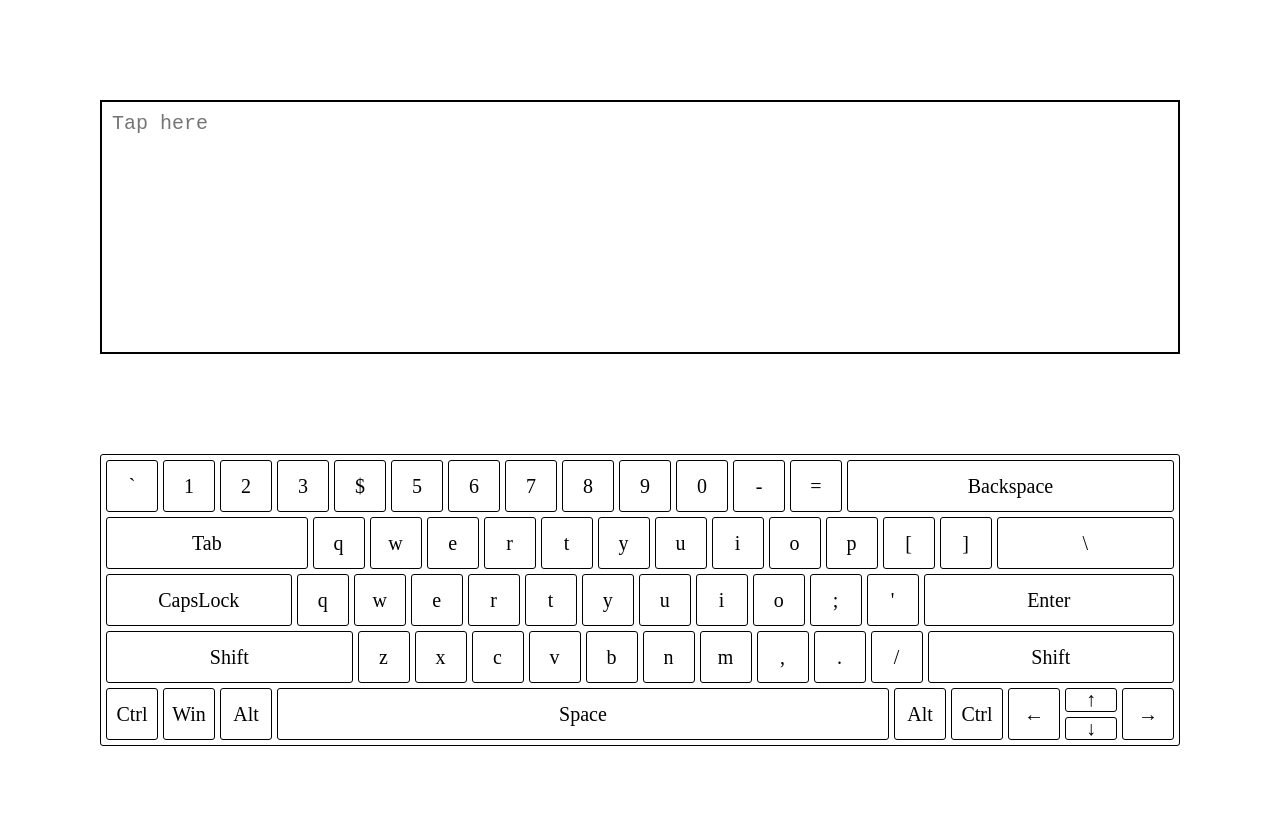
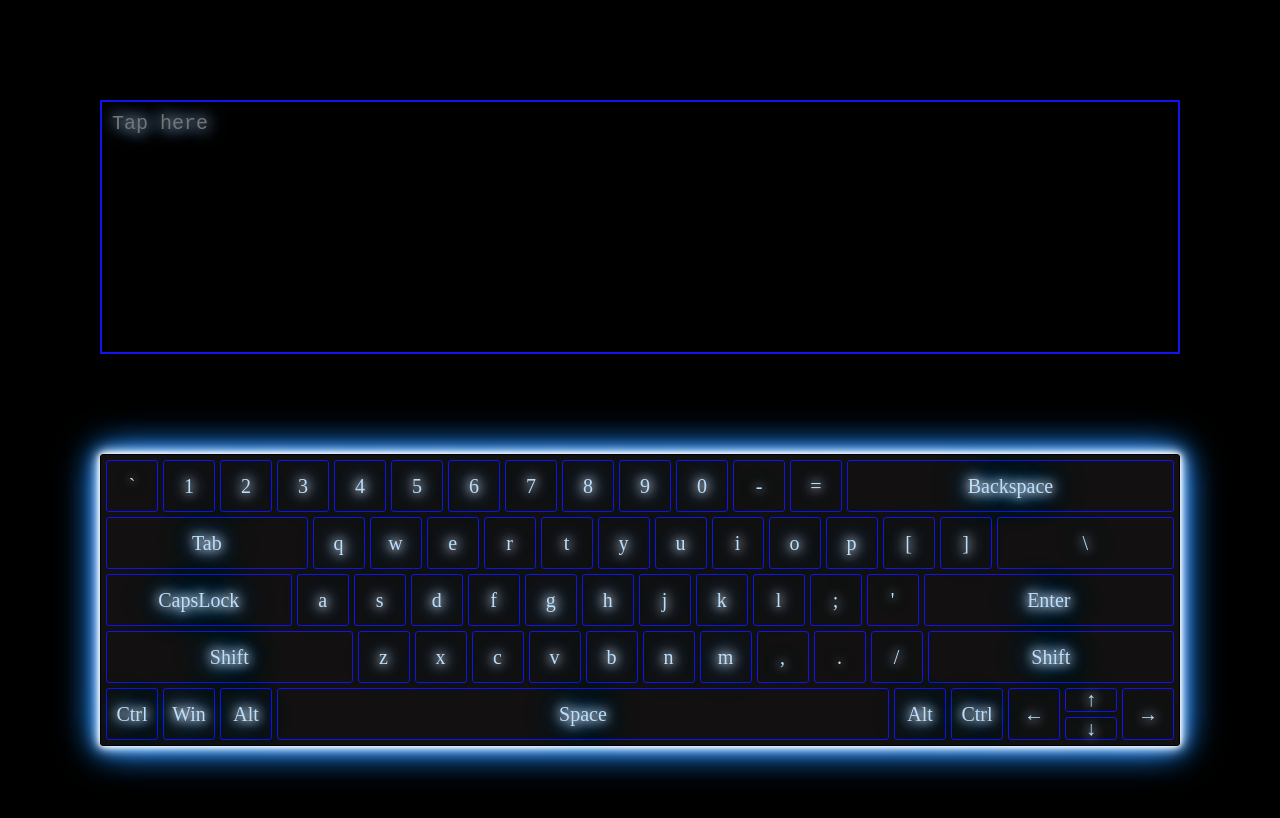
Before and after one commit to AntonOgonovskiy/RSS-Virtual-Keyboard, a website with bundled scripts: page index.html in a window 1280 px wide. Built offline with nearby package versions, Linux system fonts and the light colour scheme.

Commit message:
feat: add styles & event listner to keyboard

```diff
--- a/sass/base/_base.scss
+++ b/sass/base/_base.scss
@@ -5,6 +5,7 @@ body {
 	overflow: hidden;
 	font-size: 10px;
 	box-sizing: border-box;
+	background: black;
 }
 
 .wrapper {
--- a/sass/caps/_another.scss
+++ b/sass/caps/_another.scss
@@ -0,0 +1,11 @@
+.grow1 {
+	flex-grow: 1;
+}
+
+.grow2 {
+	flex-grow: 1.5;
+}
+
+.grow3 {
+	flex-grow: 2;
+}
--- a/sass/caps/_key.scss
+++ b/sass/caps/_key.scss
@@ -3,27 +3,13 @@
 	line-height: 50px;
 	font-size: 2em;
 	border-radius: 3px;
-	border: 1px solid black;
+	border: 1px solid rgb(17, 20, 240);
+
 	margin-left: 5px;
 	margin-bottom: 5px;
-}
-
-.letter {
-	width: 50px;
-	height: 50px;
-
-}
-
-.grow1 {
-	flex-grow: 1;
-}
-
-.grow2 {
-	flex-grow: 1.5;
-}
-
-.grow3 {
-	flex-grow: 2;
+	user-select: none;
+	color: #b9dfff;
+	text-shadow: 0 0 10px #fff, 0 0 15px #fff, 0 0 20px #228dff, 0 0 35px #228dff, 0 0 40px #228dff;
 }
 
 .key-wrap {
@@ -38,7 +24,7 @@
 	line-height: 21.5px;
 	font-size: 2em;
 	border-radius: 3px;
-	border: 1px solid black;
+	border: 1px solid rgb(17, 20, 240);
 	width: 50px;
 	height: 21.5px;
 }
@@ -46,3 +32,8 @@
 .hidden {
 	display: none;
 }
+
+.active {
+	transform: scale(0.9);
+	box-shadow: 0 0 5px #fff, 0 0 10px #fff, 0 0 15px #fff, 0 0 20px #228dff, 0 0 35px #228dff, 0 0 40px #228dff;
+}
--- a/sass/caps/_letters.scss
+++ b/sass/caps/_letters.scss
@@ -0,0 +1,4 @@
+.letter {
+	width: 50px;
+	height: 50px;
+}
--- a/sass/input/_input.scss
+++ b/sass/input/_input.scss
@@ -1,6 +1,13 @@
 .input-style {
 	font-size: 2em;
-	border: solid 2px black;
+	border: solid 2px rgb(17, 20, 240);
+	color: #b9dfff;
+	text-shadow: 0 0 15px #fff, 0 0 20px #228dff;
+	background-color: black;
 	padding: 10px;
 	resize: none;
+
+	&:focus {
+		box-shadow: 0 0 5px #fff, 0 0 10px #fff, 0 0 15px #fff, 0 0 20px #228dff, 0 0 35px #228dff, 0 0 40px #228dff;
+	}
 }
--- a/sass/keyboard/_keyboard.scss
+++ b/sass/keyboard/_keyboard.scss
@@ -6,6 +6,8 @@
 	padding-top: 5px;
 	padding-right: 5px;
 	box-sizing: border-box;
+	background: rgb(18, 16, 16);
+	box-shadow: 0 0 5px #fff, 0 0 10px #fff, 0 0 15px #fff, 0 0 20px #228dff, 0 0 35px #228dff, 0 0 40px #228dff;
 }
 
 .board {
--- a/src/buttons.js
+++ b/src/buttons.js
@@ -36,8 +36,8 @@ const row0 = [
 		'class': 'letter',
 		'rus': '4',
 		'rusUp': ';',
-		'eng': '$',
-		'engUp': '4',
+		'eng': '4',
+		'engUp': '$',
 	},
 	{
 		'id': 'Digit5',
@@ -88,7 +88,7 @@ const row0 = [
 		'engUp': ')',
 	},
 	{
-		'id': 'NumpadSubtract',
+		'id': 'Minus',
 		'class': 'letter',
 		'rus': '-',
 		'rusUp': '_',
@@ -240,7 +240,7 @@ const row2 = [
 		'class': 'letter',
 		'rus': 'ф',
 		'rusUp': 'Ф',
-		'eng': 'q',
+		'eng': 'a',
 		'engUp': 'A',
 	},
 	{
@@ -248,7 +248,7 @@ const row2 = [
 		'class': 'letter',
 		'rus': 'ы',
 		'rusUp': 'Ы',
-		'eng': 'w',
+		'eng': 's',
 		'engUp': 'S',
 	},
 	{
@@ -256,7 +256,7 @@ const row2 = [
 		'class': 'letter',
 		'rus': 'в',
 		'rusUp': 'В',
-		'eng': 'e',
+		'eng': 'd',
 		'engUp': 'D',
 	},
 	{
@@ -264,7 +264,7 @@ const row2 = [
 		'class': 'letter',
 		'rus': 'а',
 		'rusUp': 'А',
-		'eng': 'r',
+		'eng': 'f',
 		'engUp': 'F',
 	},
 	{
@@ -272,7 +272,7 @@ const row2 = [
 		'class': 'letter',
 		'rus': 'п',
 		'rusUp': 'П',
-		'eng': 't',
+		'eng': 'g',
 		'engUp': 'G',
 	},
 	{
@@ -280,7 +280,7 @@ const row2 = [
 		'class': 'letter',
 		'rus': 'р',
 		'rusUp': 'Р',
-		'eng': 'y',
+		'eng': 'h',
 		'engUp': 'H',
 	},
 	{
@@ -288,7 +288,7 @@ const row2 = [
 		'class': 'letter',
 		'rus': 'о',
 		'rusUp': 'О',
-		'eng': 'u',
+		'eng': 'j',
 		'engUp': 'J',
 	},
 	{
@@ -296,7 +296,7 @@ const row2 = [
 		'class': 'letter',
 		'rus': 'л',
 		'rusUp': 'Л',
-		'eng': 'i',
+		'eng': 'k',
 		'engUp': 'K',
 	},
 	{
@@ -304,7 +304,7 @@ const row2 = [
 		'class': 'letter',
 		'rus': 'д',
 		'rusUp': 'Д',
-		'eng': 'o',
+		'eng': 'l',
 		'engUp': 'L',
 	},
 	{
@@ -399,7 +399,7 @@ const row3 = [
 		'engUp': 'M',
 	},
 	{
-		'id': 'KeyK',
+		'id': 'Comma',
 		'class': 'letter',
 		'rus': 'б',
 		'rusUp': 'Б',
@@ -407,7 +407,7 @@ const row3 = [
 		'engUp': '<',
 	},
 	{
-		'id': 'KeyL',
+		'id': 'Period',
 		'class': 'letter',
 		'rus': 'ю',
 		'rusUp': 'Ю',
@@ -415,7 +415,7 @@ const row3 = [
 		'engUp': '>',
 	},
 	{
-		'id': 'Semicolon',
+		'id': 'Slash',
 		'class': 'letter',
 		'rus': '.',
 		'rusUp': ',',
--- a/src/row.js
+++ b/src/row.js
@@ -8,7 +8,7 @@ class Row {
 			key.classList.add(i.class)
 			let langRu = document.createElement('span');
 			let langEn = document.createElement('span');
-			langRu.classList.add('hidden');
+			// langRu.classList.add('hidden');
 			let capEn = document.createElement('span');
 			let capEnUp = document.createElement('span');
 			capEnUp.classList.add('hidden');
--- a/src/script.js
+++ b/src/script.js
@@ -14,9 +14,6 @@ function createBody() {
 	inp.setAttribute('placeholder', 'Tap here');
 	const keyboard = document.createElement('div');
 	keyboard.classList.add('keyboard');
-
-
-
 	for (let i = 0; i < 5; i++) {
 		const row = document.createElement('div');
 		row.classList.add('board');
@@ -39,11 +36,35 @@ function createBody() {
 		}
 		keyboard.append(row)
 	}
-
-
-
 	wrap.append(inp);
 	wrap.append(keyboard)
 	bod.prepend(wrap);
 };
 createBody()
+
+function keyboardStyle(event) {
+	const btn = document.getElementById(event.code)
+	if (event.type === 'keydown') {
+		btn.classList.add('active')
+	} else {
+		btn.classList.remove('active')
+	}
+};
+
+function mouseStyle(event) {
+	const btn = document.getElementById(event.target.closest('div').id);
+	if (btn === null) {
+		return
+	}
+	btn.classList.add('active');
+	onmouseup = () => {
+		btn.classList.remove('active');
+	}
+}
+
+
+
+
+document.addEventListener('keydown', keyboardStyle);
+document.addEventListener('keyup', keyboardStyle);
+document.addEventListener('mousedown', mouseStyle);
```
Also changed, not shown: index.html (+0 -87 lines), sass/style.css, 1 other file.
